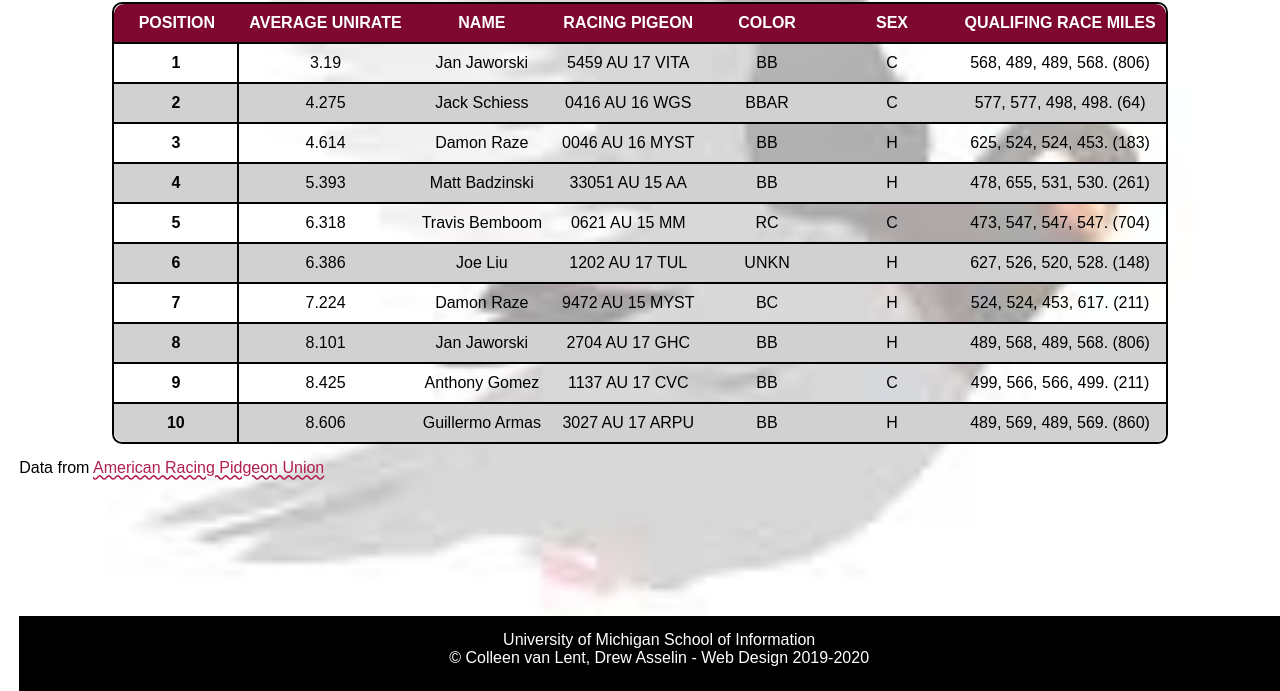
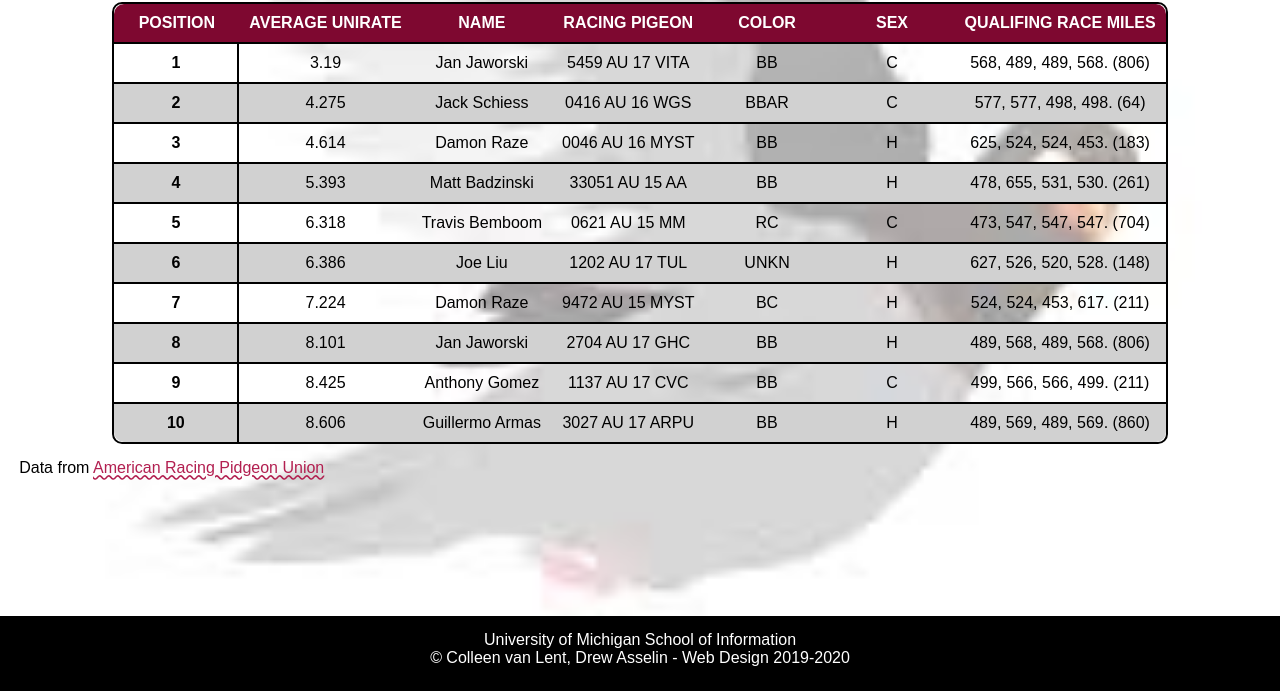
Before and after one commit to erika-kohl/homework3, a plain HTML site: page index.html in a window 1280 px wide. Shown: the part 109-800 px from the top of the page. Drawn offline with Linux system fonts and the light colour scheme; a web font is replaced by a local one.

Commit message:
Add files via upload

```diff
--- a/css/style.css
+++ b/css/style.css
@@ -150,5 +150,9 @@ footer{
   color: #FFFFFF;
   min-height: 75px;
   position: fixed;
+  right: 0;
   bottom: 0;
+  left: 0;
+  margin-left: 0px;
+  display: inline-block
 }
```
